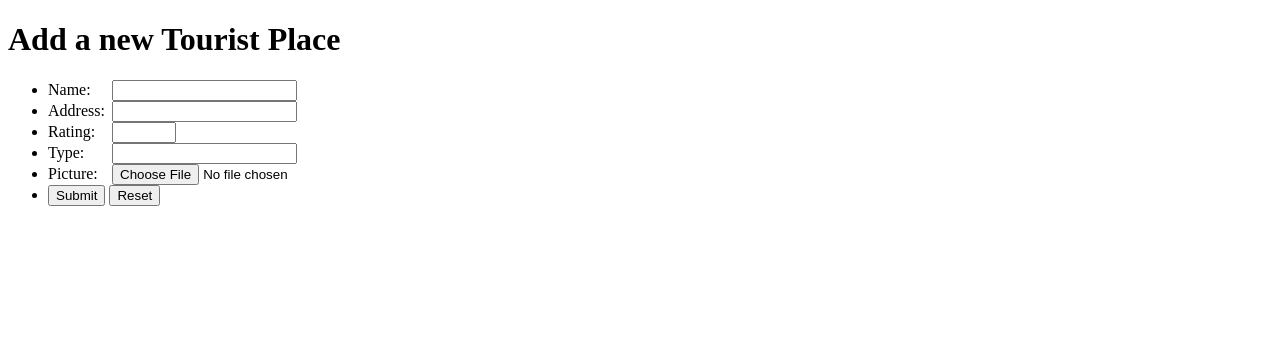
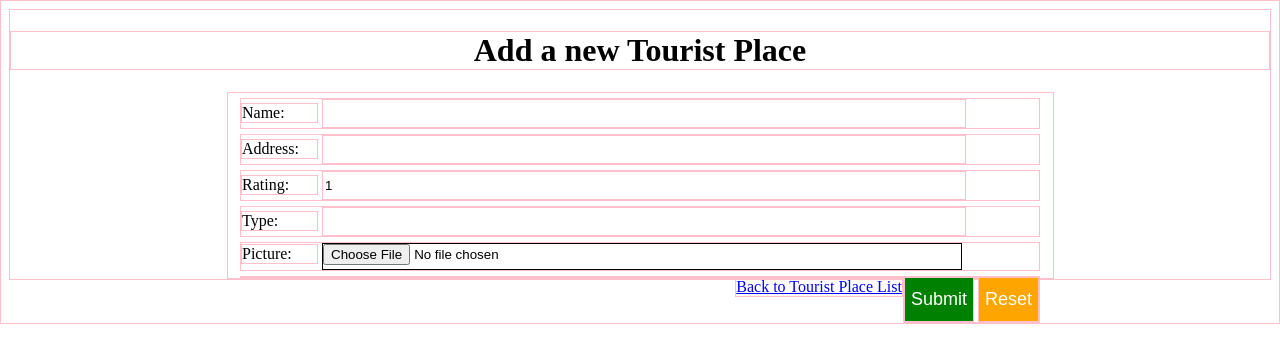
Before and after one commit to zim2510/Web-dev-learn, a plain HTML site: page Assignments/1/index.html in a window 1280 px wide. Drawn offline with Linux system fonts and the light colour scheme.

Commit message:
Changed style

```diff
--- a/Assignments/1/index.html
+++ b/Assignments/1/index.html
@@ -8,33 +8,36 @@
     </head>
     <body>
         <h1 id="header">Add a new Tourist Place</h1>
+        <div>
             <form>
-            <ul>
-                <li>
+                    <p>
                         <label for="name">Name: </label>
                         <input type="text" id="name">
-                </li>
-                <li>
+                    </p>
+                    <p>
                         <label for="address">Address: </label>
                         <input type="text" id="address">
-                </li>
-                <li>
+                    </p>
+                    <p>
                         <label for="rating">Rating: </label>
-                    <input type="number" id="rating" min=1 max=5 step=0.5>
-                </li>
-                <li>
+                        <input type="number" id="rating" min=1 max=5 step=0.5 value=1>
+                    </p>
+                    <p>
                         <label for="type">Type: </label>
                         <input type="text" id="type">
-                </li>
-                <li>
+                    </p>
+                    <p>
                         <label for="pic">Picture: </label>
                         <input type="file" accept="image/*" id="pic">
-                </li>
-                <li>
-                    <button type="submit">Submit</button>
-                    <button type="reset">Reset</button>
-                </li>
-            </ul>
+                    </p>
+                    <p id="control">
+                        <button class="button-green" type="submit">Submit</button>
+                        <button class="button-yellow" type="reset">Reset</button>
+                    </p>
+                    <p>
+                        <a href="">Back to Tourist Place List</a>
+                    </p>
             </form>
+        </div>
     </body>
 </html>
--- a/Assignments/1/styles/style.css
+++ b/Assignments/1/styles/style.css
@@ -1,9 +1,73 @@
+*{
+	border: 1px solid pink;
+}
+
+h1{
+	text-align: center;
+}
+
+form{
+	margin: 0 auto;
+	width: 800px;
+	border: 5px;
+}
+
+input{
+	width: 80%;
+	height: 25px;
+}
+
+input[type="file"]{
+	border: 1px solid black;
+	width: 80%;
+	height: 25px;
+}
+
 label{
-	width: 60px;
+	width: 75px;
 	text-align: left;
 	display: inline-block;
 }
 
-ul:hover{
-	list-style-type: bengali;
+div{
+	width: 825px;
+	margin: 0 auto;
 }
+
+form p{
+	margin-top: 5px;
+	margin-bottom: 0px;
+}
+
+#control{
+	margin-right: 0px;
+	float: right;
+}
+
+button{
+	height: 45px;
+	font-size: large;
+	background-blend-mode: hard-light ;
+	color: white;
+}
+
+.button-green{
+	background-color: green;
+}
+
+.button-red{
+	background-color: red;
+	box-shadow: rgb(0, 0, 0);
+}
+
+.button-yellow{
+	background-color: orange;
+}
+
+a{
+	color: rgb(0, 0, 255);
+	padding-left: 0px;
+	padding-right: auto;
+	float: right;
+	text-align: right;
+}
```
Lines whose indentation alone changed are shown as unchanged.
